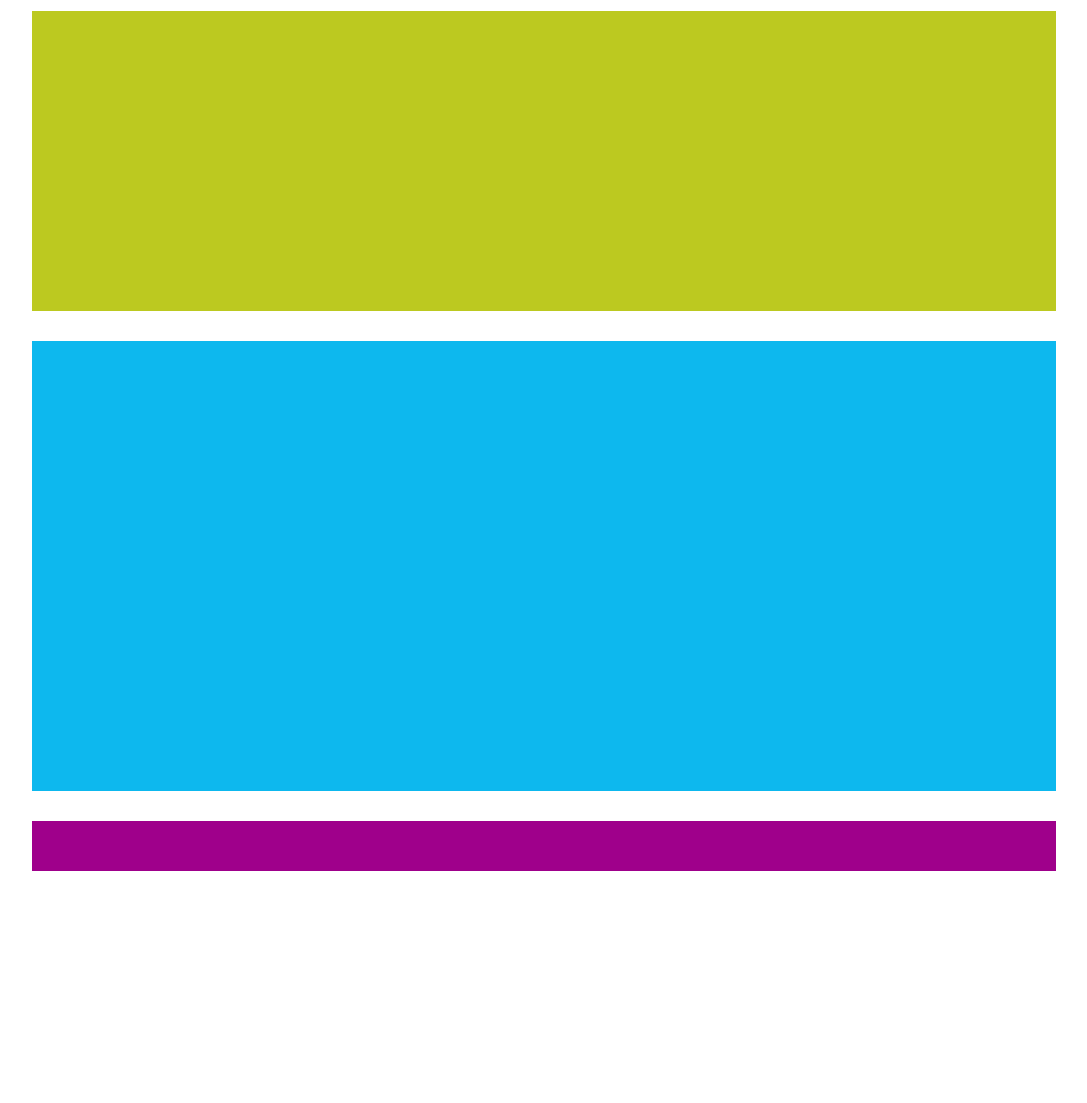
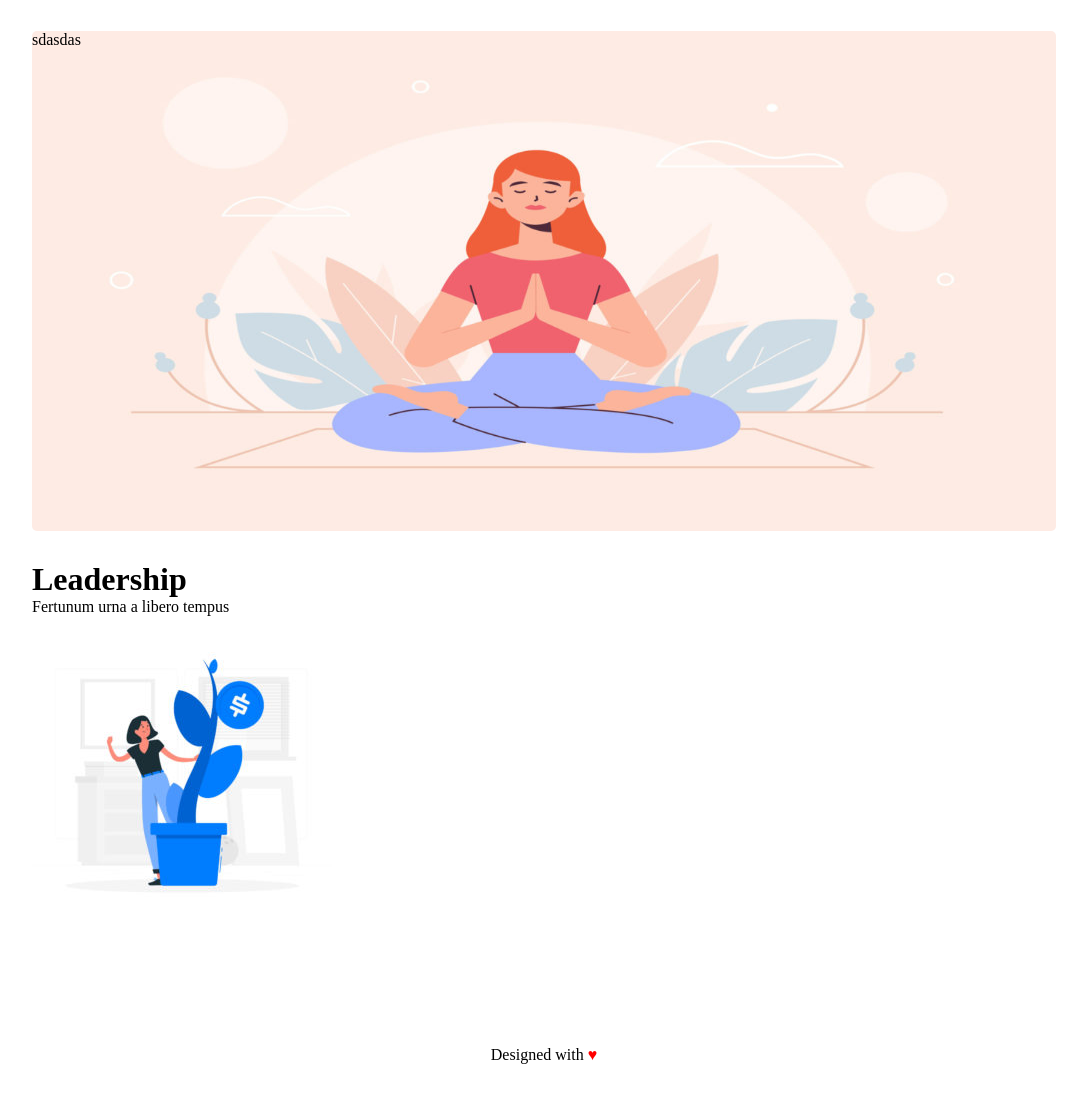
Before and after one commit to Vladus25/htmlcss-wp, a plain HTML site: page index.html in a window 1280 px wide. Shown: the part 149-1252 px from the top of the page, without its empty margins (96-1183 px from the left). Before the commit the page ends 1050 px from the top, so only its background shows below. Drawn offline with Linux system fonts and the light colour scheme.

Commit message:
Header and Footer.

```diff
--- a/css/style.css
+++ b/css/style.css
@@ -13,10 +13,8 @@ body{
 /* header */
 
 .logo{
-  height: 100px ;
+  height: 120px ;
   width: 100%;
-  /* debug */
-  /* background-color: rgb(216, 34, 226); */
 }
 
 #neori{
@@ -31,6 +29,7 @@ li{
   display: inline-block;
   padding-top: 30px;
   padding-right: 10px;
+
 }
 
 a{
@@ -46,18 +45,24 @@ main{
 }
 
 .menu1{
-  height: 300px;
-  width: 100%;
-  /* debug */
-  background-color: rgb(188, 201, 32);
+  position: relative;
+  min-width: 100%;
+  min-height: 500px;
+  background-image: url("../img/banner.jpg");
+  /* background-size: 50%; */
+  /* background-repeat: no-repeat; */
+  /* background-position: center; */
+  background-repeat: round;
+  border: 1px;
+  border-radius: 5px;
+
 }
+
 
 .leadership{
   margin-top: 30px;
-  height: 50px ;
   width: 100%;
-  /* debug */
-  background-color: rgb(13, 184, 238);
+
 }
 
 /* Menu con float */
@@ -68,10 +73,8 @@ main{
 }
 
 .contenitore{
-  height: 400px ;
+
   width: 100%;
-  /* debug */
-  background-color: rgb(25, 21, 231);
 }
 
 /* Prova con padding */
@@ -81,8 +84,7 @@ main{
   height: 400px;
   width: 25%;
   float: left;
-  /* debug */
-  background-color:rgb(13, 184, 238);
+
 }
 
 .content2{
@@ -90,8 +92,7 @@ main{
   height: 400px;
   width: 50%;
   float: left;
-  /* debug */
-  background-color:rgb(13, 184, 238);
+
 }
 
 .content3{
@@ -100,7 +101,7 @@ main{
   width: 25%;
   float: left;
   /* debug */
-  background-color:rgb(13, 184, 238);
+  /* background-color:rgb(13, 184, 238); */
 }
 
 /* Prova con margin */
@@ -138,6 +139,9 @@ main{
 .love{
   height: 50px ;
   width: 100%;
-  /* debug */
-  background-color: rgb(159, 0, 139);
+  text-align: center;
 }
+
+#cuore{
+  color: red;
+}
--- a/index.html
+++ b/index.html
@@ -31,9 +31,14 @@
     <!-- Menu Principale -->
     <main>
 
-      <div class="menu1"></div>
+      <div class="menu1">
+        <p>sdasdas</p>
+      </div>
 
-      <div class="leadership"></div>
+      <div class="leadership">
+        <h1>Leadership</h1>
+        <p>Fertunum urna a libero tempus</p>
+      </div>
 
       <!-- Row -->
       <div class="row">
@@ -41,7 +46,7 @@
         <section class="contenitore">
 
          <div class="content1">
-
+           <img src="img/img-1.jpg" alt="Img1">
          </div>
 
          <div class="content2">
@@ -59,9 +64,7 @@
 
     <!-- Footer -->
     <footer>
-      <div class="love">
-
-      </div>
+      <div class="love">Designed with <span id="cuore">&#9829;</span></div>
     </footer>
 
   </body>
```
